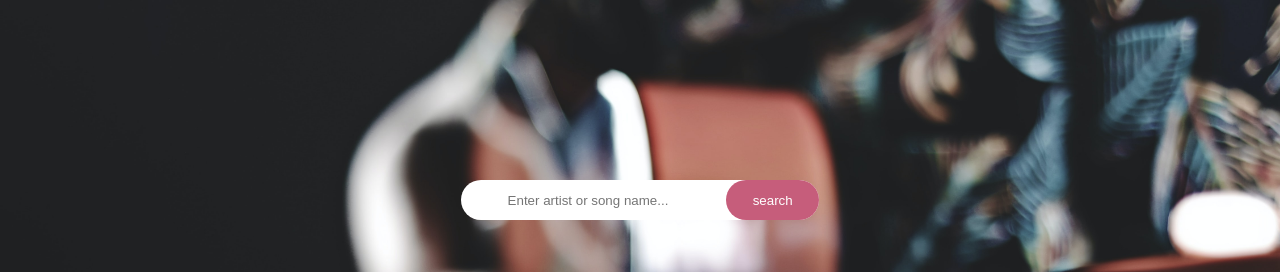
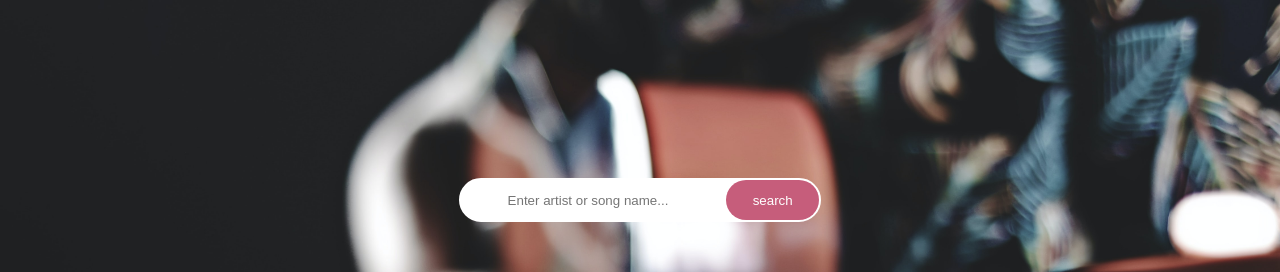
Before and after one commit to Prakashchandra-007/get-Lyrics-website, a plain HTML site: page index.html in a window 1280 px wide. Shown: the top 272 px of the page. Drawn offline with Linux system fonts and the light colour scheme.

Commit message:
css update

```diff
--- a/css/style.css
+++ b/css/style.css
@@ -38,7 +38,7 @@ html,body{
     padding-left: 5%;
     min-width: 250px;
     position: relative;
-    border:2% solid white;
+    border:2px solid white;
     border-radius:50em;
     width:35%;
     height :10%;
```
